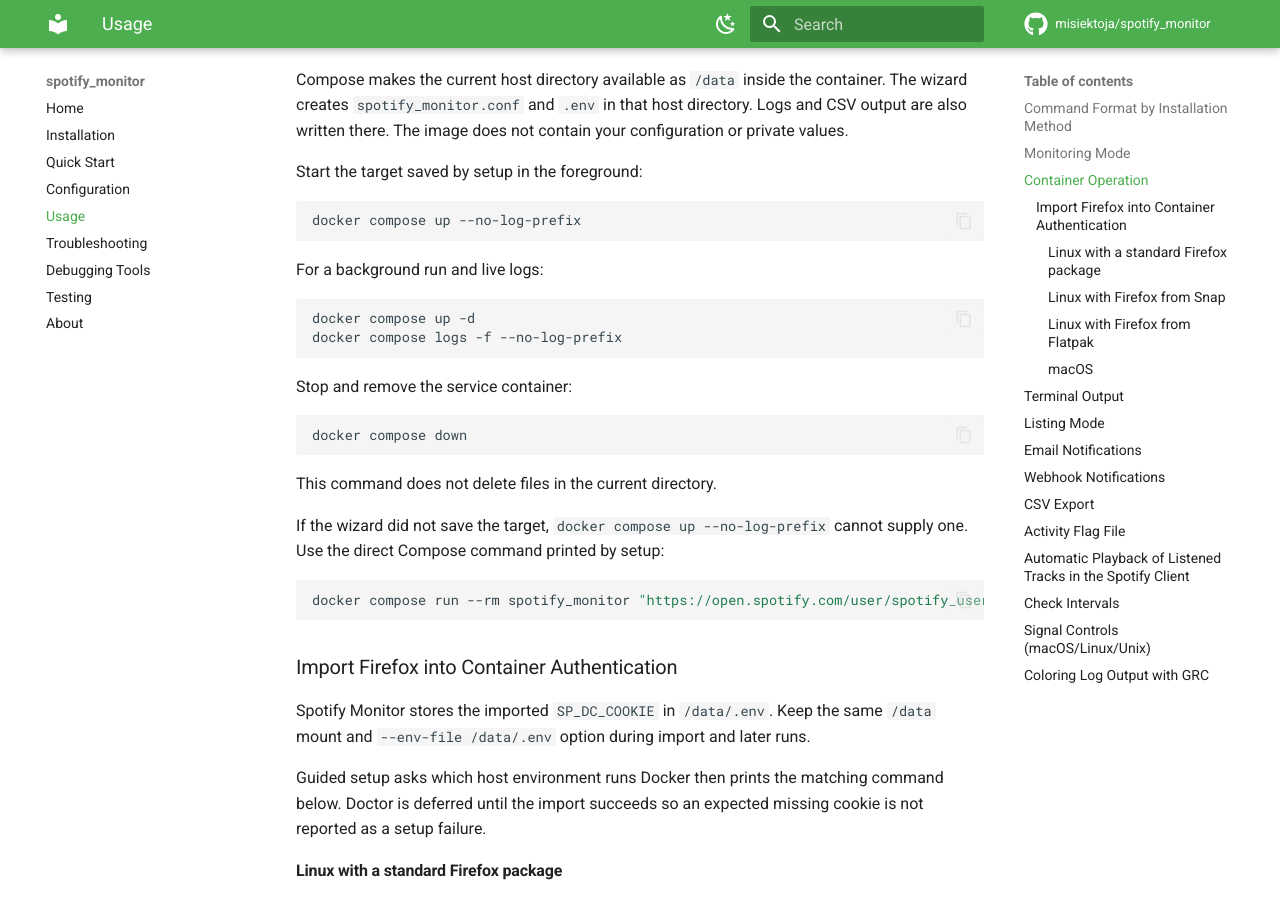
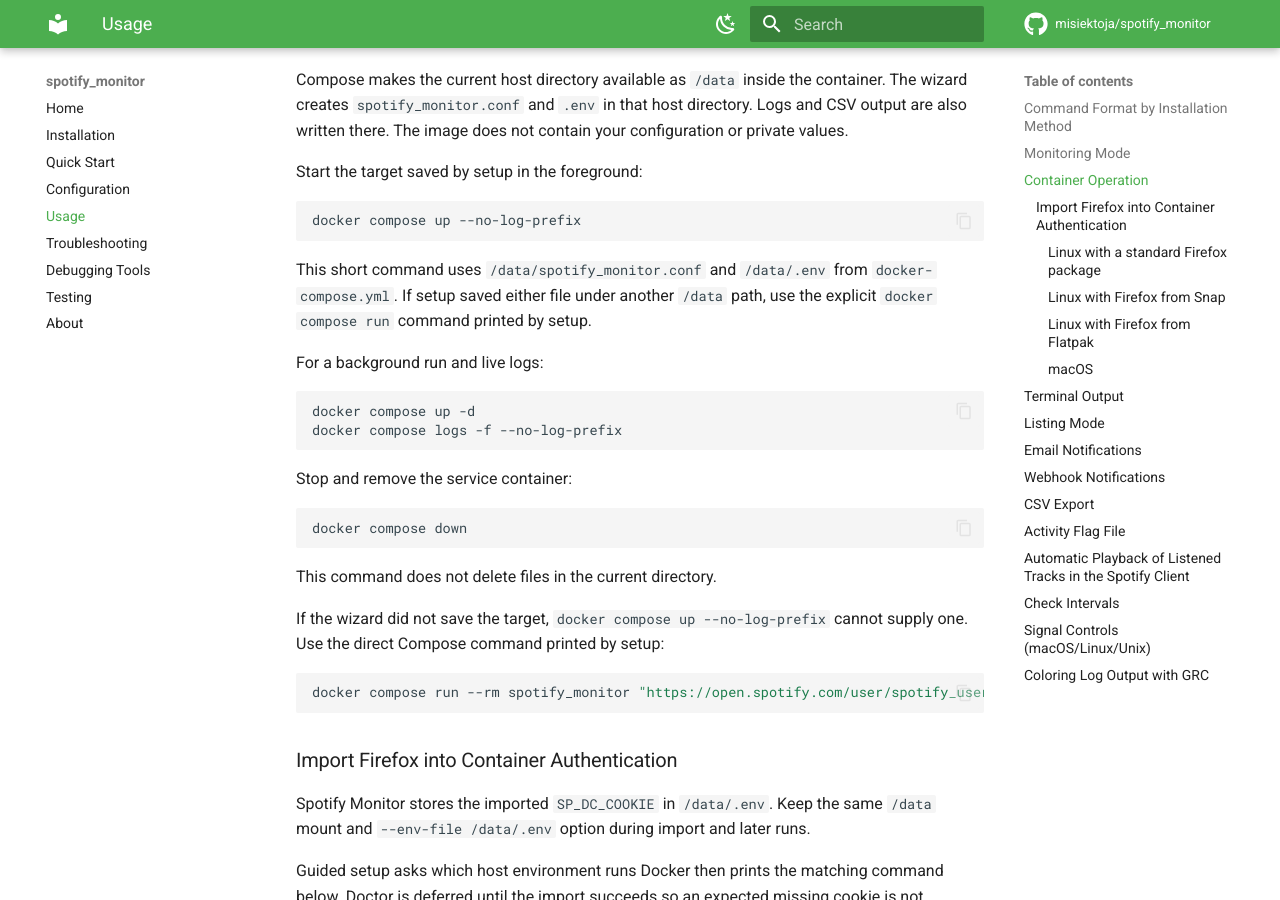
Before and after one commit to misiektoja/spotify_monitor, an MkDocs documentation site: the page built from docs/usage.md, in a window 1280 px wide and 900 px high, scrolled down 2427 px. Built offline with MkDocs 1.6.1 and Material for MkDocs 9.7.7, drawn with Linux system fonts in a browser that asks for light colours; comment, search, counter and statistics services are not loaded.

Commit message:
docs(usage): clarify Compose default paths

````diff
--- a/docs/usage.md
+++ b/docs/usage.md
@@ -88,6 +88,8 @@
 ```sh
 docker compose up --no-log-prefix
 ```
+
+This short command uses `/data/spotify_monitor.conf` and `/data/.env` from `docker-compose.yml`. If setup saved either file under another `/data` path, use the explicit `docker compose run` command printed by setup.
 
 For a background run and live logs:
 
````
